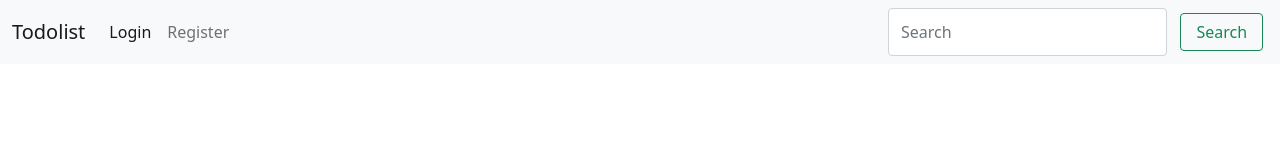
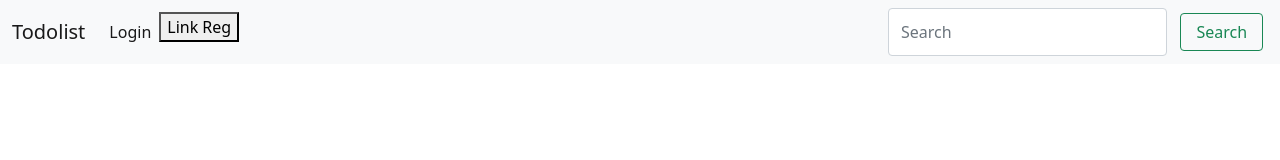
Before and after one commit to Andarilz/Todo-Vue-Laravel, a Vue app: page / in a window 1280 px wide. Shown: the top 160 px of the page. Built offline with nearby package versions, Linux system fonts and the light colour scheme.

Commit message:
Methods for system navigation

```diff
--- a/src/components/Navbar.vue
+++ b/src/components/Navbar.vue
@@ -1,4 +1,12 @@
-<script>
+<script setup>
+
+import { useRouter } from 'vue-router'
+
+const router = useRouter()
+
+const handleClick = () => {
+  router.push("/register")
+}
 
 
 </script>
@@ -18,8 +26,8 @@
           <router-link class="nav-link active" aria-current="page" to="/login">Login</router-link>
         </li>
         <li class="nav-item">
-          <router-link class="nav-link" to="/register">Register</router-link>
-          <!-- <button @click="$router.push('/register')">Link Reg</button> -->
+          <!-- <router-link class="nav-link" to="/register">Register</router-link> -->
+          <button @click="handleClick">Link Reg</button>
         </li>
       </ul>
       <form class="d-flex">
```
